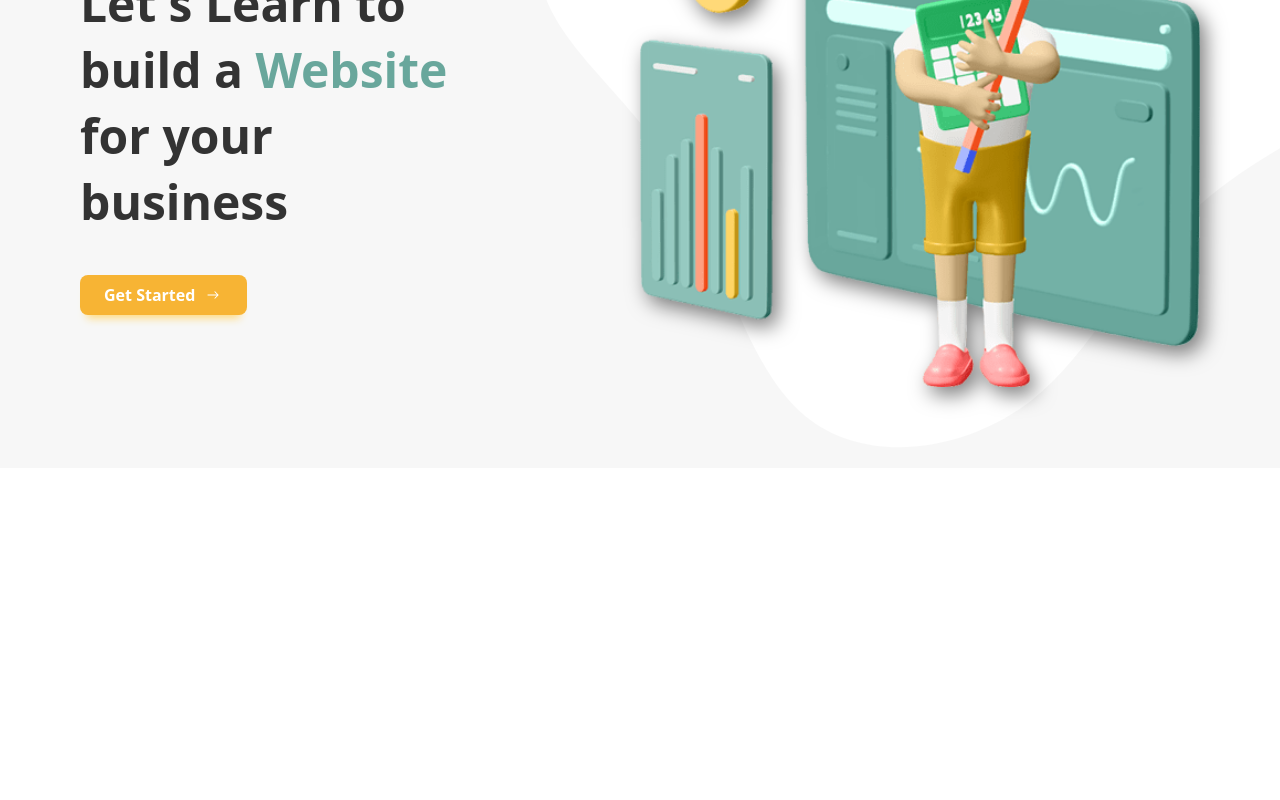
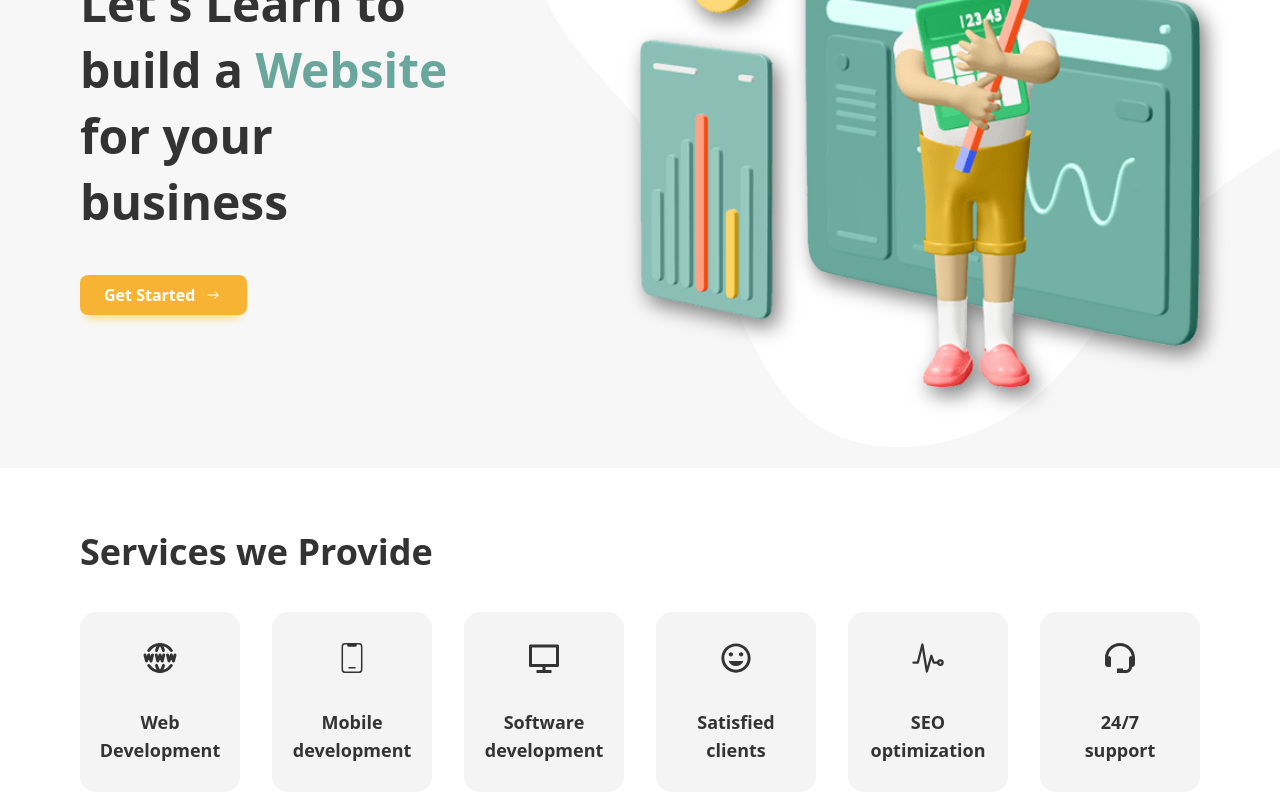
Before and after one commit to wacho91/E-learning, a React (Vite) app: page / in a window 1280 px wide. Shown: the part 302-1102 px from the top of the page. Before the commit the page ends 800 px from the top, so only its background shows below. Built offline with nearby package versions, Linux system fonts and the light colour scheme.

Commit message:
Services Component

```diff
--- a/src/App.jsx
+++ b/src/App.jsx
@@ -1,4 +1,5 @@
 import Hero from "./components/Hero/Hero"
+import Services from "./components/Services/Services"
 
 
 function App() {
@@ -6,6 +7,7 @@
   return (
     <main className="overflow-hidden bg-white text-dark">
       <Hero />
+      <Services />
     </main>
   )
 }
--- /dev/null
+++ b/src/components/Services/Services.jsx
@@ -0,0 +1,97 @@
+import { motion } from "framer-motion";
+
+import { BiSupport } from "react-icons/bi";
+import { CiMobile3 } from "react-icons/ci";
+import { IoMdHappy } from "react-icons/io";
+import { IoPulseOutline } from "react-icons/io5";
+import { RiComputerLine } from "react-icons/ri";
+import { TbWorldWww } from "react-icons/tb";
+
+
+const ServicesData = [
+    {
+      id: 1,
+      title: "Web Development",
+      link: "#",
+      icon: <TbWorldWww />,
+      delay: 0.2,
+    },
+    {
+      id: 2,
+      title: "Mobile development",
+      link: "#",
+      icon: <CiMobile3 />,
+      delay: 0.3,
+    },
+    {
+      id: 3,
+      title: "Software development",
+      link: "#",
+      icon: <RiComputerLine />,
+      delay: 0.4,
+    },
+    {
+      id: 4,
+      title: "Satisfied clients",
+      link: "#",
+      icon: <IoMdHappy />,
+      delay: 0.5,
+    },
+    {
+      id: 5,
+      title: "SEO optimization",
+      link: "#",
+      icon: <IoPulseOutline />,
+      delay: 0.6,
+    },
+    {
+      id: 6,
+      title: "24/7 support",
+      link: "#",
+      icon: <BiSupport />,
+      delay: 0.7,
+    },
+];
+
+const SlideLeft = (delay) => {
+    return {
+        initial: {
+            opacity: 0,
+            x: 50
+        },
+        animate: {
+            opacity: 1,
+            x: 0,
+        },
+        transition: {
+            duration: 0.3,
+            delay: delay,
+            ease: "easeInOut"
+        }
+    }
+}
+
+const Services = () => {
+  return (
+    <section className="bg-white">
+        <div className="container pb-14 pt-16">
+            <h1 className="text-4xl font-bold text-left pb-10">Services we Provide</h1>
+            <div className="grid grid-cols-2 sm:grid-cols-3 md:grid-cols-6 gap-8">
+                {ServicesData.map((service) => (
+                    <motion.div
+                        variants={SlideLeft(service.delay)}
+                        initial="initial"
+                        whileInView={"animate"}
+                        viewport={{ once: true }}
+                        className="bg-[#f4f4f4] rounded-2xl flex flex-col gap-4 items-center justify-center p-4 py-7 hover:bg-white hover:scale-110 duration-300 hover:shadow-2xl" key={service.id}>
+                        <div className="text-4xl mb-4">{service.icon}</div>
+                        <h1 className="text-lg font-semibold text-center px-3">{service.title}</h1>
+                    </motion.div>
+                ))}
+            </div>
+        </div>
+    </section>
+  )
+}
+
+export default Services
```
